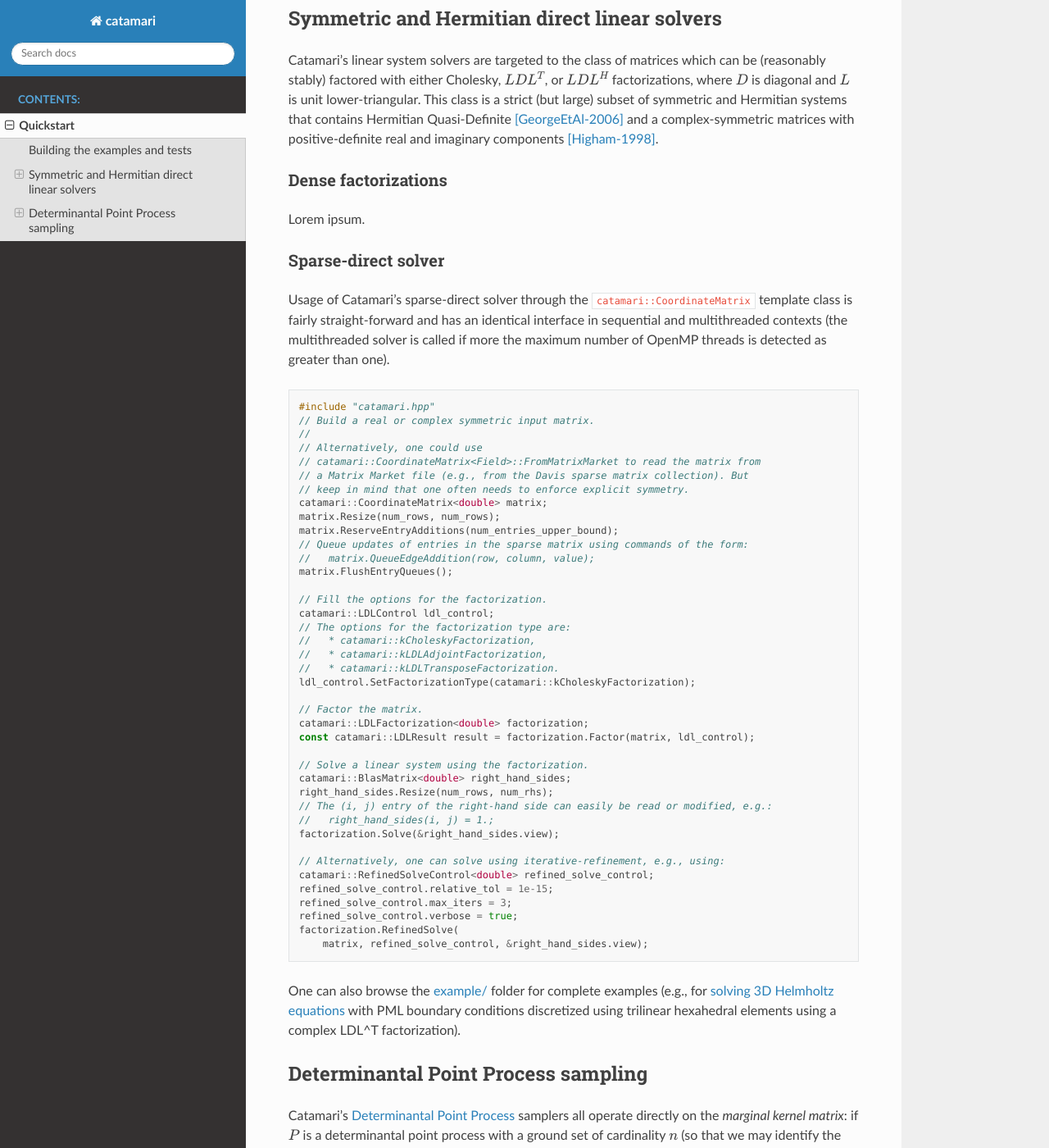
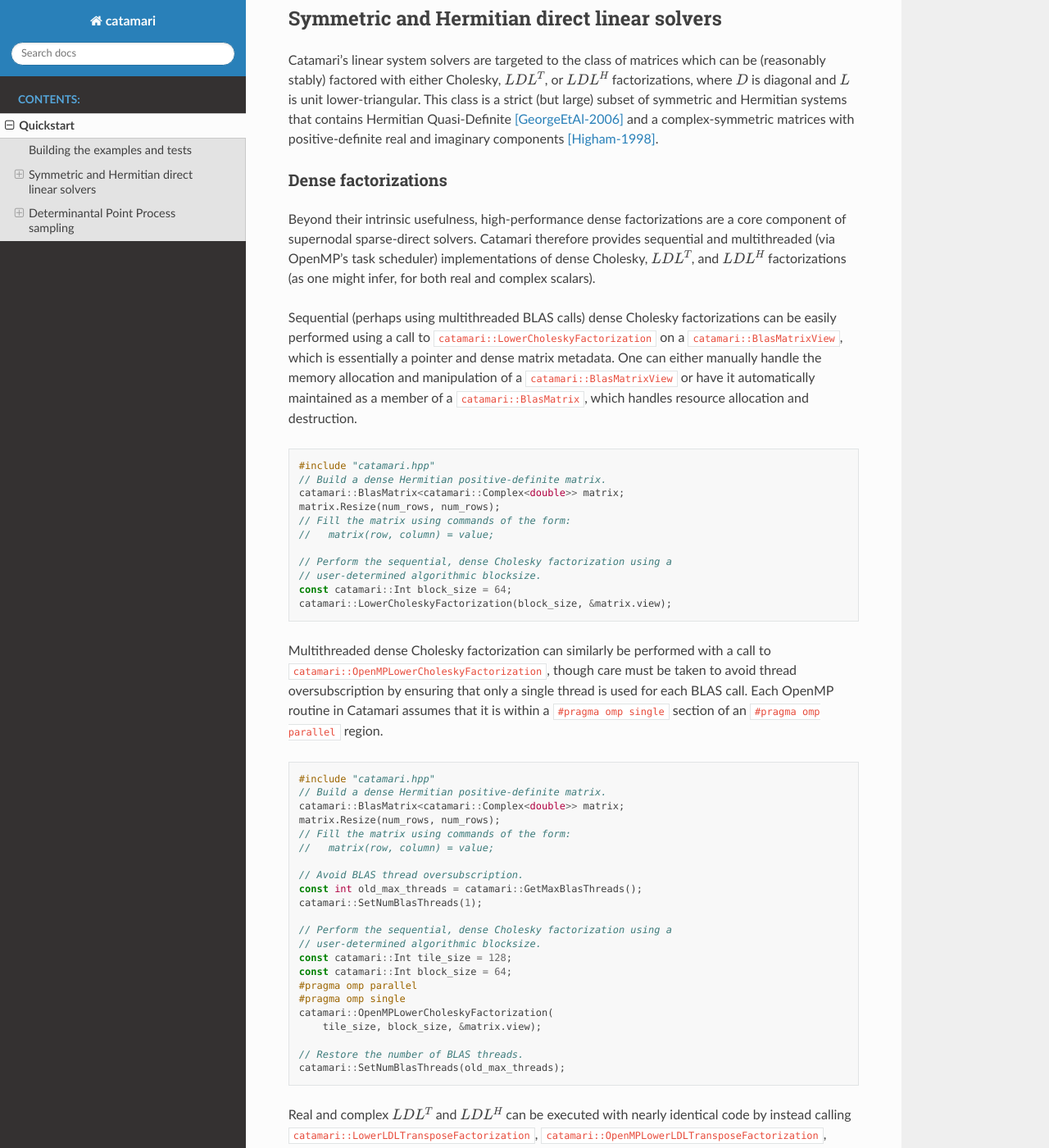
Before and after one commit to MeshFEM/catamari, a Sphinx documentation site: the page built from docs/quickstart.rst, in a window 1280 px wide and 1400 px high, scrolled down 1058 px. Shown: the whole window at 82% size. Built offline with Sphinx 7.4.7 and the Read the Docs theme 2.0.0, drawn with Linux system fonts in a browser that asks for light colours; formulas are drawn with MathJax 3; some of the changed text lies outside the part shown.

Commit message:
Adding documentation for dense factorizations into the quickstart guide.

```diff
--- a/docs/quickstart.rst
+++ b/docs/quickstart.rst
@@ -17,7 +17,7 @@
 
 Building the examples and tests
 ^^^^^^^^^^^^^^^^^^^^^^^^^^^^^^^
-While `Catamari <https://hodgestar.com/catamari/>`_ is a header-only library,
+While `catamari <https://hodgestar.com/catamari/>`_ is a header-only library,
 there are a number of configuration options (e.g., which BLAS library to use,
 and whether OpenMP is enabled) which are handled through preprocessor directives
 and compiler/linker options determined during a configuration stage. Catamari
@@ -26,7 +26,7 @@
 
 One might start with a debug (the default :samp:`buildtype` in
 `meson <https://mesonbuild.com>`_). Assuming that the
-`Ninja build system <https://ninja-build.com>`_ was installed alongside
+`Ninja build system <https://ninja-build.org>`_ was installed alongside
 meson (it typically is), one can configure, build, and test catamari with its
 default options via:
 
@@ -69,11 +69,77 @@
 
 Dense factorizations
 """"""""""""""""""""
-Lorem ipsum.
+Beyond their intrinsic usefulness, high-performance dense factorizations are a
+core component of supernodal sparse-direct solvers. Catamari therefore provides
+sequential and multithreaded (via OpenMP's task scheduler) implementations of
+dense Cholesky, :math:`LDL^T`, and :math:`LDL^H` factorizations (as one might
+infer, for both real and complex scalars).
+
+Sequential (perhaps using multithreaded BLAS calls) dense Cholesky
+factorizations can be easily performed using a call to
+:samp:`catamari::LowerCholeskyFactorization` on a
+:samp:`catamari::BlasMatrixView`, which is essentially a pointer and dense
+matrix metadata. One can either manually handle the memory allocation and
+manipulation of a :samp:`catamari::BlasMatrixView` or have it automatically
+maintained as a member of a :samp:`catamari::BlasMatrix`, which handles
+resource allocation and destruction.
+
+.. code-block:: cpp
+
+  #include "catamari.hpp"
+  // Build a dense Hermitian positive-definite matrix.
+  catamari::BlasMatrix<catamari::Complex<double>> matrix;
+  matrix.Resize(num_rows, num_rows);
+  // Fill the matrix using commands of the form:
+  //   matrix(row, column) = value;
+
+  // Perform the sequential, dense Cholesky factorization using a
+  // user-determined algorithmic blocksize.
+  const catamari::Int block_size = 64;
+  catamari::LowerCholeskyFactorization(block_size, &matrix.view);
+
+Multithreaded dense Cholesky factorization can similarly be performed with a
+call to :samp:`catamari::OpenMPLowerCholeskyFactorization`, though care must be
+taken to avoid thread oversubscription by ensuring that only a single thread is
+used for each BLAS call. Each OpenMP routine in Catamari assumes that it is
+within a :samp:`#pragma omp single` section of an :samp:`#pragma omp parallel`
+region.
+
+.. code-block:: cpp
+
+  #include "catamari.hpp"
+  // Build a dense Hermitian positive-definite matrix.
+  catamari::BlasMatrix<catamari::Complex<double>> matrix;
+  matrix.Resize(num_rows, num_rows);
+  // Fill the matrix using commands of the form:
+  //   matrix(row, column) = value;
+
+  // Avoid BLAS thread oversubscription.
+  const int old_max_threads = catamari::GetMaxBlasThreads();
+  catamari::SetNumBlasThreads(1);
+
+  // Perform the sequential, dense Cholesky factorization using a
+  // user-determined algorithmic blocksize.
+  const catamari::Int tile_size = 128;
+  const catamari::Int block_size = 64;
+  #pragma omp parallel
+  #pragma omp single
+  catamari::OpenMPLowerCholeskyFactorization(
+      tile_size, block_size, &matrix.view);
+
+  // Restore the number of BLAS threads.
+  catamari::SetNumBlasThreads(old_max_threads);
+
+Real and complex :math:`LDL^T` and :math:`LDL^H` can be executed with nearly
+identical code by instead calling
+:samp:`catamari::LowerLDLTransposeFactorization`,
+:samp:`catamari::OpenMPLowerLDLTransposeFactorization`,
+:samp:`catamari::LowerLDLAdjointFactorization`,  or
+:samp:`catamari::OpenMPLowerLDLAdjointFactorization`.
 
 Sparse-direct solver
 """"""""""""""""""""
-Usage of Catamari's sparse-direct solver through the
+Usage of catamari's sparse-direct solver through the
 :samp:`catamari::CoordinateMatrix` template class is fairly straight-forward
 and has an identical interface in sequential and multithreaded contexts
 (the multithreaded solver is called if more the maximum number of OpenMP threads
@@ -148,6 +214,15 @@
 marginal kernel matrices are assumed to be Hermitian. Thus, we will henceforth
 assume all marginal kernel matrices Hermitian Positive Semi-Definite with
 two-norm bounded from above by 1.
+
+Essentially all of the high-performance techniques for performing a dense or
+sparse-direct :math:`LDL^H` factorization can be carried over to directly
+sampling a DPP from its marginal kernel matrix by exploiting the relationship
+between Schur complements and conditional DPP sampling (by sequentially flipping
+a Bernoulli coin based upon the value of each pivot to determine whether its
+corresponding index should be in the sample).
+
+TODO(Jack Poulson): Explain the mathematics behind this relationship.
 
 
 Dense DPP sampling
```
Also changed, not shown: other parts of docs/quickstart.rst (+2 -2 lines), docs/index.rst (+5 -3 lines).
